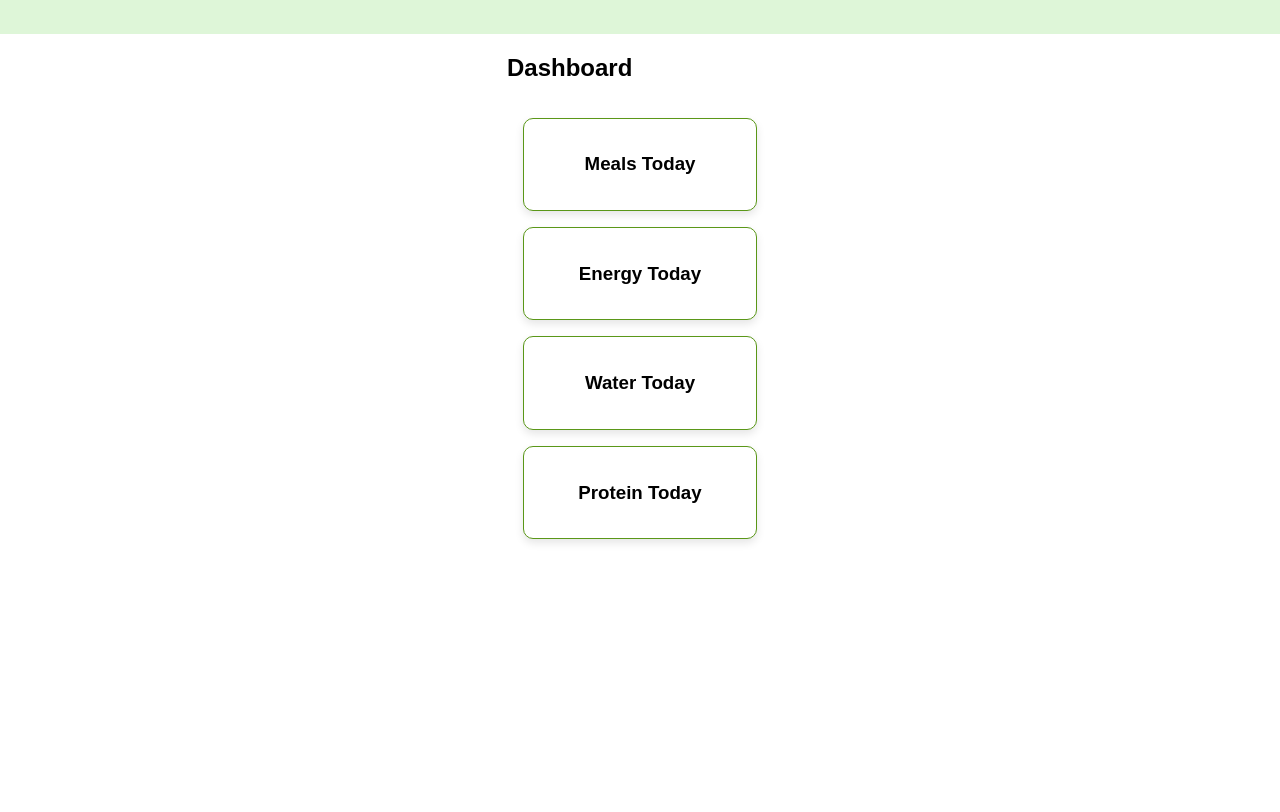
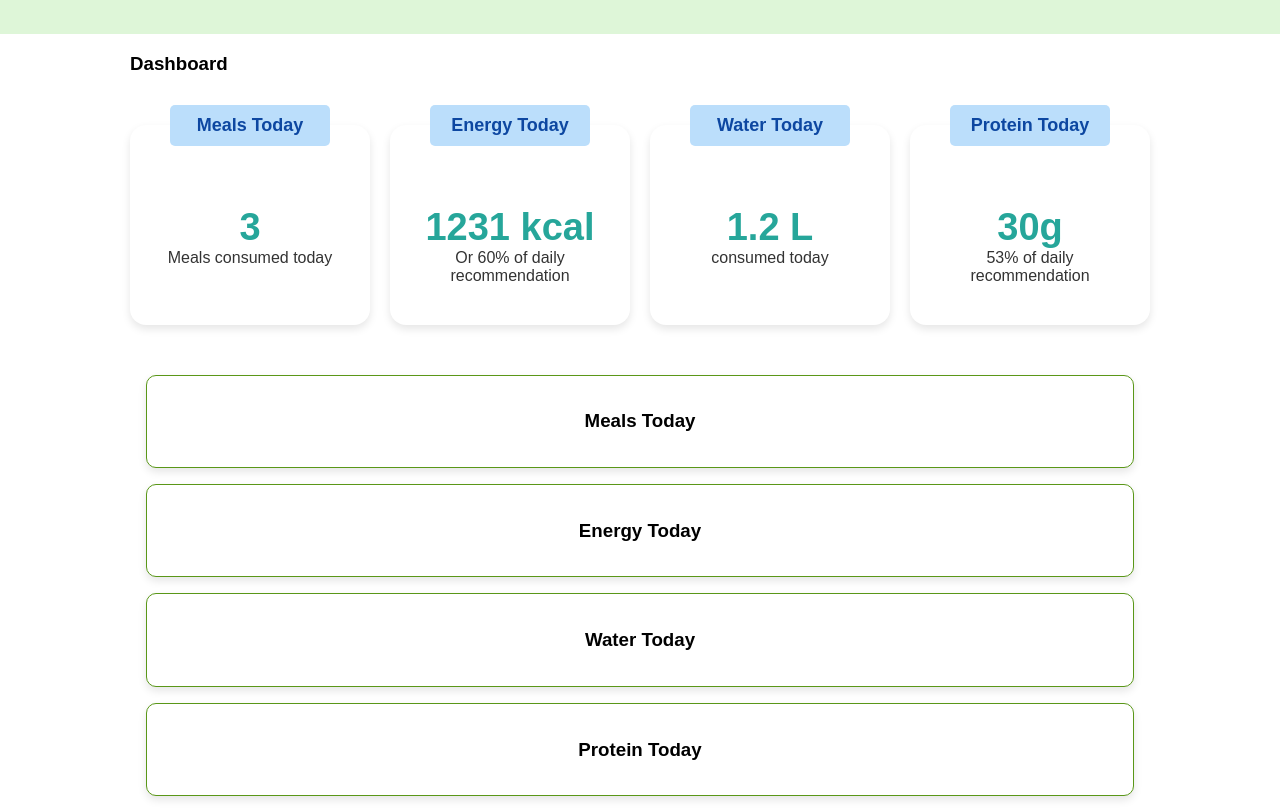
Before and after one commit to CC-Interactive/NutritionExam, a website: page public/index.html in a window 1280 px wide. Shown: the part 123-935 px from the top of the page. Before the commit the page ends 800 px from the top, so only its background shows below. Drawn offline with Linux system fonts and the light colour scheme.

Commit message:
Dashboard
styles, data is hardcoded

```diff
--- a/public/Dashboard.css
+++ b/public/Dashboard.css
@@ -1,5 +1,5 @@
 body {
-    font-family: 'Nunito', sans-serif;
+  font-family: "Nunito", sans-serif;
   margin: 0;
   padding: 0;
   box-sizing: border-box;
@@ -49,16 +49,14 @@ body {
   display: grid;
   justify-content: center; /* Dette vil centrere boksene i 'main-content' */
   flex-direction: row;
-
 }
-
 
 .stats-box {
   border: 1px solid #5a9718;
   border-radius: 10px;
   box-shadow: 0 4px 8px rgba(0, 0, 0, 0.1);
   padding: 1rem;
-    display:flex;
+  display: flex;
   flex-direction: column;
   margin: 1rem; /* Giver plads mellem bokse */
   flex: 1; /* Gør at bokse kan vokse for at fylde tilgængelig plads */
@@ -66,3 +64,50 @@ body {
   text-align: center;
   background: rgb(255, 255, 255);
 }
+
+.dashboard {
+  max-width: 1200px;
+  margin: 50px auto;
+  display: grid;
+  grid-template-columns: repeat(4, 1fr);
+  grid-gap: 20px;
+}
+.card {
+  background-color: #fff;
+  padding: 20px;
+  border-radius: 16px;
+  box-shadow: 0 4px 8px rgba(0, 0, 0, 0.1);
+  width: 200px;
+  text-align: center;
+  display: flex;
+  flex-direction: column;
+}
+.card-header {
+  background-color: #bbdefb;
+  border-radius: 5px;
+  padding: 10px;
+  margin: -20px -20px 20px -20px;
+  width: 140px;
+  position: relative;
+  top: -20px;
+  align-self: center;
+}
+.card-header h2 {
+  margin: 0;
+  color: #0d47a1;
+  font-size: 18px;
+}
+.card-content {
+  margin: 20px 0;
+}
+.card-content h3 {
+  color: #26a69a;
+  font-size: 38px;
+  margin: 0;
+  padding: 0;
+}
+.card-content p {
+  color: #333;
+  font-size: 16px;
+  margin: 0;
+}
--- a/public/index.html
+++ b/public/index.html
@@ -26,8 +26,50 @@
 </header>
 
 <main class="main-content">
-    <h2>Dashboard</h2>
-    <section class="stats-container"> <!-- Tilføjet klasse for at style containeren -->
+    <section class="stats-container">
+        <!-- Tilføjet klasse for at style containeren -->
+        <article class="">
+          <h3>Dashboard</h3>
+          <div class="dashboard">
+            <div class="card">
+              <div class="card-header">
+                <h2>Meals Today</h2>
+              </div>
+              <div class="card-content">
+                <h3>3</h3>
+                <p>Meals consumed today</p>
+              </div>
+            </div>
+            <div class="card">
+              <div class="card-header">
+                <h2>Energy Today</h2>
+              </div>
+              <div class="card-content">
+                <h3>1231 kcal</h3>
+                <p>Or 60% of daily recommendation</p>
+              </div>
+            </div>
+            <div class="card">
+              <div class="card-header">
+                <h2>Water Today</h2>
+              </div>
+              <div class="card-content">
+                <h3>1.2 L</h3>
+                <p>consumed today</p>
+              </div>
+            </div>
+            <div class="card">
+              <div class="card-header">
+                <h2>Protein Today</h2>
+              </div>
+              <div class="card-content">
+                <h3>30g</h3>
+                <p>53% of daily recommendation</p>
+              </div>
+            </div>
+          </div>
+        </article>
+
         <article class="stats-box">
           <h3>Meals Today</h3>
           <!-- Indhold her -->
```
Also changed, not shown: 1 other file. Lines whose indentation alone changed are shown as unchanged.
